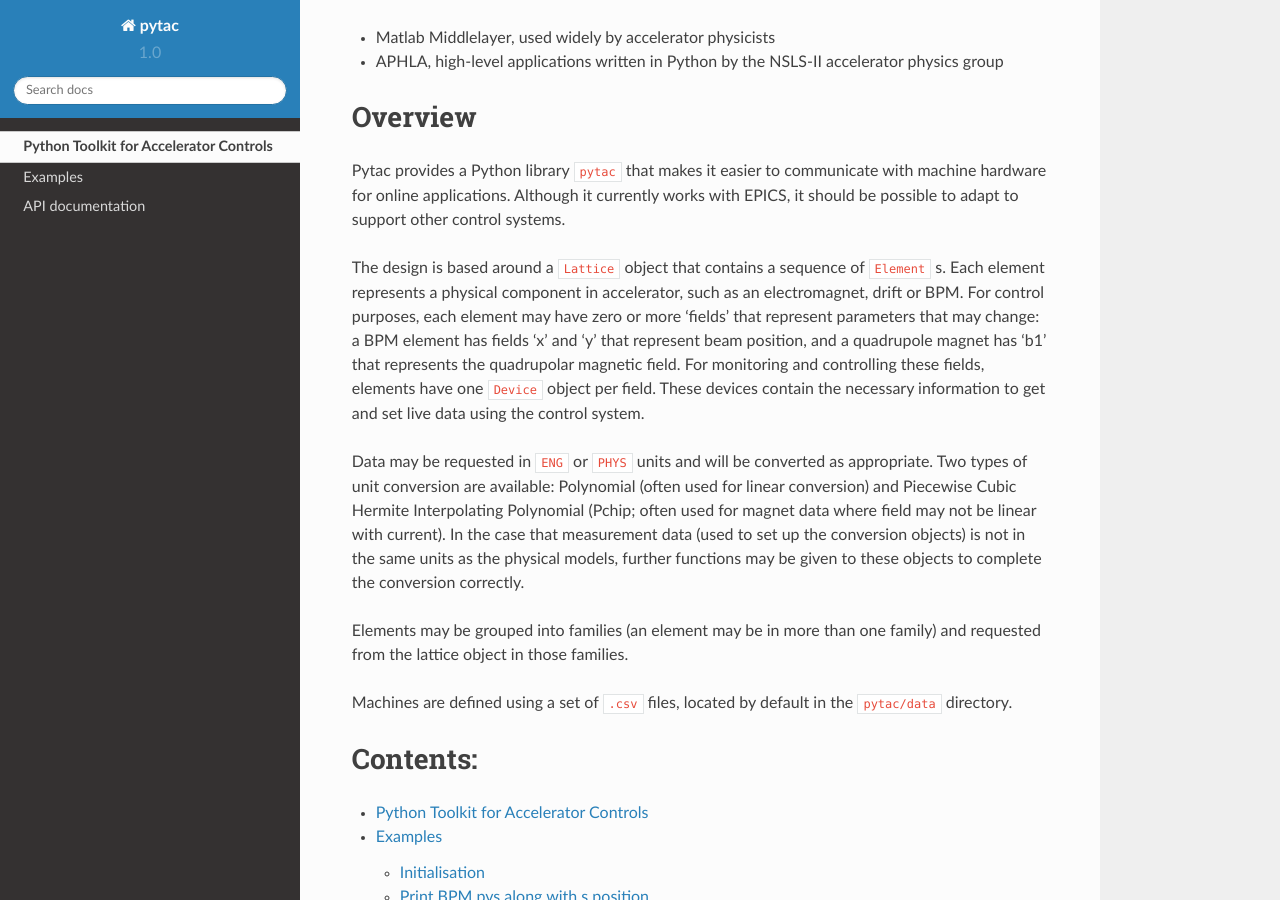
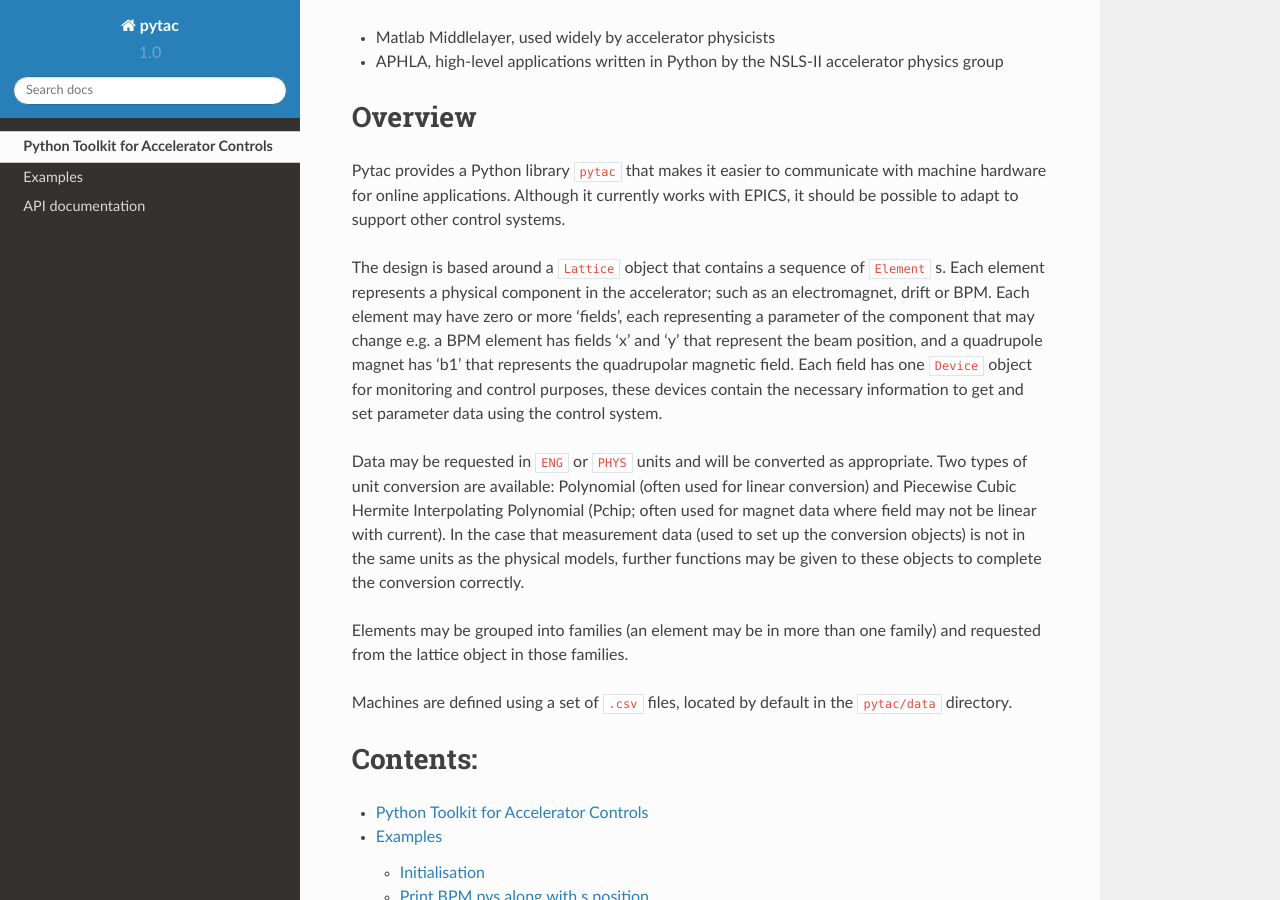
Before and after one commit to DiamondLightSource/pytac, a Sphinx documentation site: the page built from docs/index.rst, in a window 1280 px wide and 900 px high, scrolled down 302 px. Built offline with Sphinx 7.4.7 and the Read the Docs theme 2.0.0, drawn with Linux system fonts in a browser that asks for light colours.

Commit message:
Reword design paragraph to improve clarity.

```diff
--- a/docs/index.rst
+++ b/docs/index.rst
@@ -16,7 +16,7 @@ Overview
 
 Pytac provides a Python library ``pytac`` that makes it easier to communicate with machine hardware for online applications. Although it currently works with EPICS, it should be possible to adapt to support other control systems.
 
-The design is based around a ``Lattice`` object that contains a sequence of ``Element`` s.  Each element represents a physical component in accelerator, such as an electromagnet, drift or BPM. For control purposes, each element may have zero or more 'fields' that represent parameters that may change: a BPM element has fields 'x' and 'y' that represent beam position, and a quadrupole magnet has 'b1' that represents the quadrupolar magnetic field. For monitoring and controlling these fields, elements have one ``Device`` object per field.  These devices contain the necessary information to get and set live data using the control system.
+The design is based around a ``Lattice`` object that contains a sequence of ``Element`` s. Each element represents a physical component in the accelerator; such as an electromagnet, drift or BPM. Each element may have zero or more 'fields', each representing a parameter of the component that may change e.g. a BPM element has fields 'x' and 'y' that represent the beam position, and a quadrupole magnet has 'b1' that represents the quadrupolar magnetic field. Each field has one ``Device`` object for monitoring and control purposes, these devices contain the necessary information to get and set parameter data using the control system.
 
 Data may be requested in ``ENG`` or ``PHYS`` units and will be converted as appropriate.  Two types of unit conversion are available: Polynomial (often used for linear conversion) and Piecewise Cubic Hermite Interpolating Polynomial (Pchip; often used for magnet data where field may not be linear with current).  In the case that measurement data (used to set up the conversion objects) is not in the same units as the physical models, further functions may be given to these objects to complete the conversion correctly.
 
```
